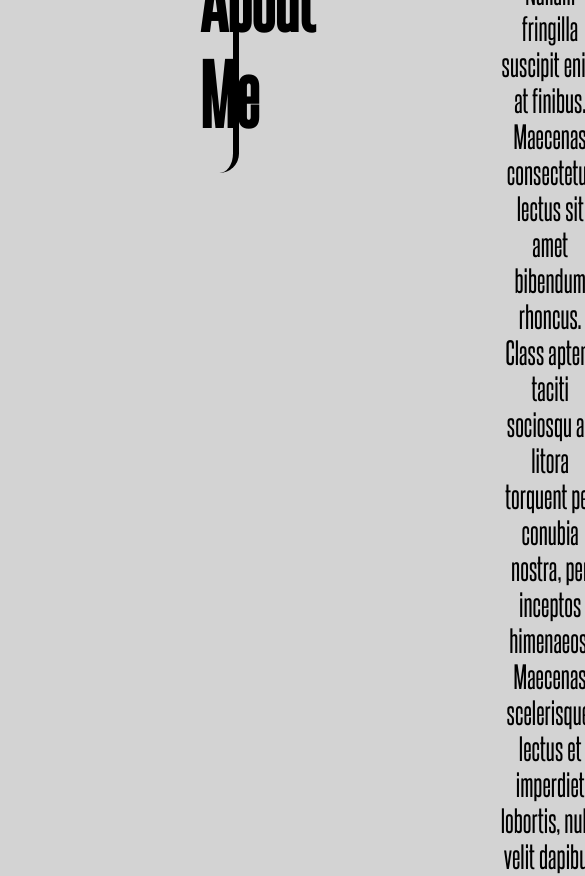
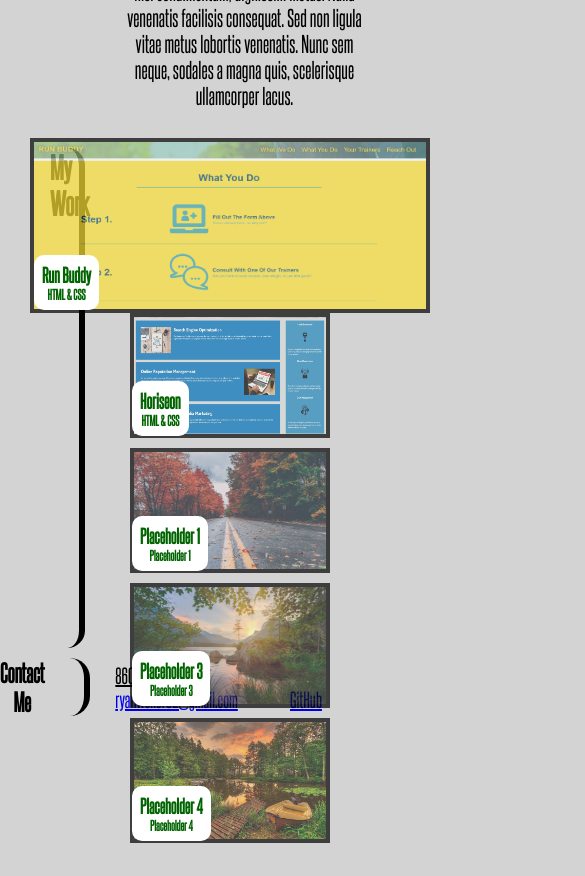
Before and after one commit to ryanweiler92/Portfolio, a plain HTML site: page index.html in a window 390 px wide. Shown: the part 600-1476 px from the top of the page, 585 px wide, since content can reach past the window. After the commit the page ends 1445 px from the top, so only its background shows below. Drawn offline with Linux system fonts and the light colour scheme.

Commit message:
formated for mobile devices

```diff
--- a/assets/css/style.css
+++ b/assets/css/style.css
@@ -90,7 +90,6 @@ header nav ul li a:hover {
     width: 125px;
     margin-left: 80px;
     margin-top: 20px;
-    opacity: 1;
     border-radius: 10px;
 }
 
@@ -246,5 +245,240 @@ footer ul li a:hover {
     background: white;
     border-radius: 20px;
     color: green;
+}
 
-}
+/* MEDIA QUERY FOR SMALLER DESKTOP SCREENS AND SMALLER */
+@media screen and (max-width: 980px) {
+    header h1 {
+        font-size: 40px;
+    }
+    header nav ul li a {
+        padding: 20px;
+        font-size: 30px;
+    }
+    .hero {
+        height: 250px;
+        width: 100%;
+    }
+    .hero h2 {
+        font-size: 35px;
+        margin-left: 500px;
+        padding-top: 120px;
+    }
+    .info-container {
+        width: 100%;
+        margin-bottom: 30px;
+    }
+    .info-container h2 {
+        font-size: 50px;
+        margin-top: 10px;
+        margin-left: 50px;
+    }
+
+    .info-container p {
+        font-size: 25px;
+        width: 50%;
+        margin-left: 180px;
+        margin-top: 10px;
+        padding: 20px;
+        text-align: center;
+        border-radius: 20px;
+    }
+    aside {
+        width: 22%;
+        font-size: 35px;
+        height: 800px;
+    }
+    aside h2 {
+        margin-left: 50px;
+        height: 800px;
+    }
+    .projects {
+        height: 800px;
+    }
+    .main-project {
+        height: 350px;
+        width: 750px;
+        margin-bottom: 0px;
+    }
+    .main-project img {
+        height: 350px;
+        width: 750px;
+    }
+    .small-projects {
+        position: relative;
+        height: 150px;
+        width: 300px;
+        margin: 10px;
+        padding-top: 0px;
+        margin-top: 0px;
+    }
+    .small-projects img {
+        height: 150px;
+        width: 300px;
+    }
+    .project-text h3 {
+        font-size: 25px;
+    }
+    .project-text h4 {
+        font-size: 15px;
+    }
+    footer h2 {
+        padding-left: 20px;
+        font-size: 35px;
+    }
+    footer ul {
+        margin-right: 130px;
+    }
+    footer ul li a {
+        padding: 0 45px 0 45px;
+        font-size: 25px;
+    }
+    footer ul li a:hover {
+        background: white;
+        border-radius: 20px;
+        color: green;
+    }
+  }
+
+
+  /* MEDIA QUERY FOR TABLETS AND SMALLER */
+  @media screen and (max-width: 768px) {
+    .hero h2 {
+        margin-left: 300px;
+        padding-top: 140px;
+    }
+    .info-container {
+        margin-bottom: 15px;
+
+    }
+    .info-container h2 {
+        font-size: 40px;
+        margin-top: 10px;
+        margin-left: 50px;
+    }
+
+    .info-container p {
+        font-size: 23px;
+        width: 75%;
+        margin-left: 40px;
+    }
+    aside {
+        font-size: 30px;
+        height: 650px;
+    }
+    aside h2 {
+        height: 650px;
+    }
+    .projects {
+        height: 650px;
+    }
+    .main-project {
+        height: 250px;
+        width: 500px;
+    }
+    .main-project img {
+        height: 250px;
+        width: 500px;
+    }
+    .small-projects {
+        height: 150px;
+        width: 250px;
+    }
+    .small-projects img {
+        height: 150px;
+        width: 250px;
+    }
+    .project-text h3 {
+        font-size: 20px;
+    }
+    .project-text h4 {
+        font-size: 14px;
+    }
+    footer h2 {
+        font-size: 28px;
+        padding-left: 12px;
+    }
+    footer ul {
+        margin-right: 40px;
+    }
+    footer ul li a {
+        padding: 0 40px 0 40px;
+        font-size: 22px;
+    }
+  }
+
+  /* MEDIA QUERY FOR MOBILE PHONES AND SMALLER */
+  @media screen and (max-width: 575px) {
+    header h1 {
+        font-size: 25px;
+    }
+    header nav ul li a {
+        font-size: 25px;
+    }
+    .hero h2 {
+        margin-left: 150px;
+        font-size: 30px;
+    }
+    .hero img {
+        margin-top: 44px;
+        height: 150px;
+        width: 90px;
+    }
+    .info-container {
+        margin-bottom: 10px;
+
+    }
+    .info-container h2 {
+        font-size: 30px;
+        margin-left: 30px;
+    }
+
+    .info-container p {
+        font-size: 22px;
+        margin-left: 30px;
+    }
+    aside {
+        font-size: 20px;
+        margin-left: 0px;
+        height: 500px;
+        width: 20%;
+    }
+    aside h2 {
+        height: 500px;
+    }
+    .projects {
+        height: 500px;
+    }
+    .main-project {
+        height: 175px;
+        width: 400px;
+    }
+    .main-project img {
+        height: 175px;
+        width: 400px;
+    }
+    .small-projects {
+        height: 125px;
+        width: 200px;
+    }
+    .small-projects img {
+        height: 125px;
+        width: 200px;
+    }
+    .project-text h3 {
+        font-size: 19px;
+    }
+    .project-text h4 {
+        font-size: 13px;
+    }
+    footer h2 {
+        font-size: 24px;
+        padding-left: 0px;
+        text-align: center;
+    }
+    footer ul li a {
+        padding: 0 25px 0 25px;
+        font-size: 20px;
+    }
+  }
```
